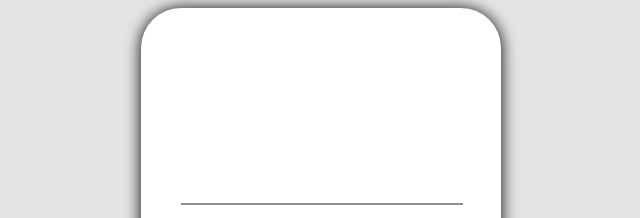
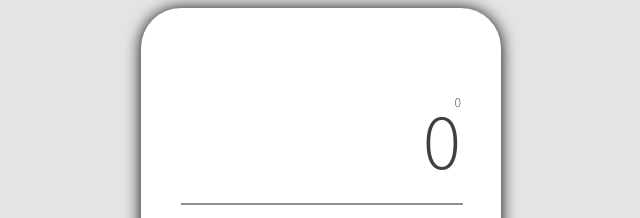
Before and after one commit to renzru/js-calculator, a plain HTML site: page index.html in a window 1280 px wide. Shown: the top 218 px of the page, 319-959 px from the left. Drawn offline with Linux system fonts and the light colour scheme.

```diff
--- a/index.html
+++ b/index.html
@@ -13,8 +13,8 @@
     <div class="calculator">
         <div class="calc-wrapper flex">
             <div class="display-wrapper flex">
-                <div class="display-top">⠀</div>
-                <div class="display-bottom">⠀</div>
+                <div class="display-top">0</div>
+                <div class="display-bottom">0</div>
                 <hr>
             </div>
             <div class="buttons-wrapper">
```
